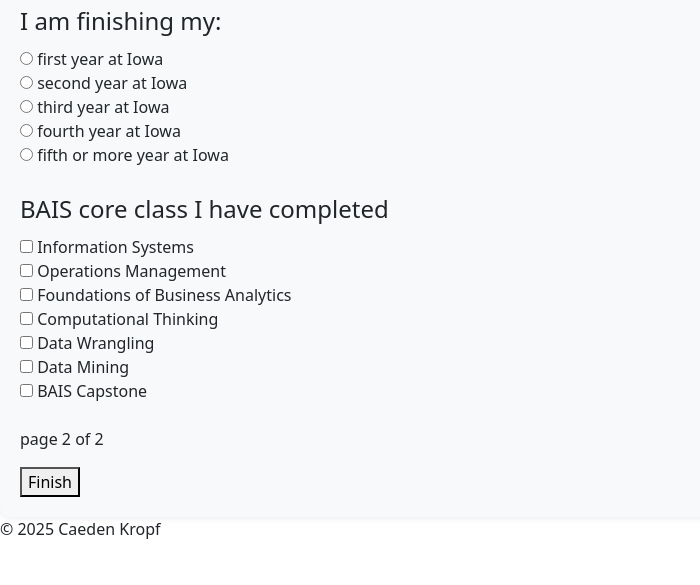
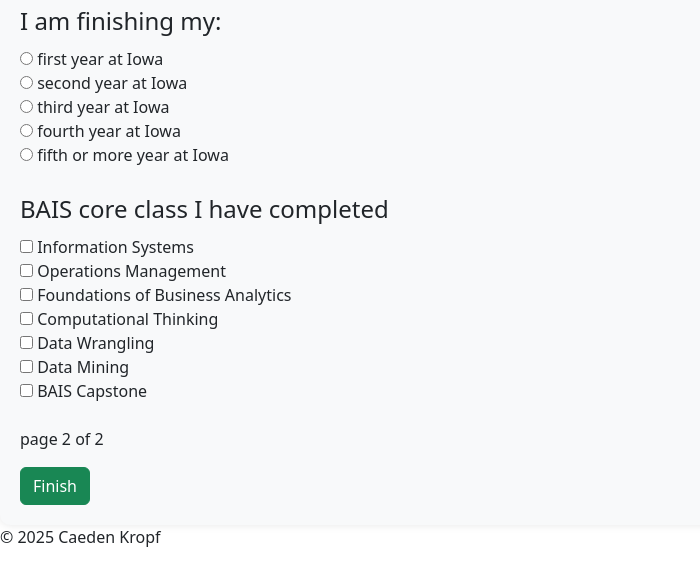
Before and after one commit to CaedenKropf/ckropf_HW9, a plain HTML site: page ckropf_p2.html in a window 1280 px wide. Shown: the part 73-658 px from the top of the page, without its empty margins (0-700 px from the left). Drawn offline with nearby package versions, Linux system fonts and the light colour scheme.

Commit message:
Add .gitignore and improve button accessibility
Added a .gitignore file to exclude common OS, editor, and environment files. Updated form buttons in ckropf_p1.html and ckropf_p2.html to include Bootstrap classes and aria-labels for improved accessibility and clarity.

```diff
--- a/ckropf_p2.html
+++ b/ckropf_p2.html
@@ -65,7 +65,13 @@
           <label for="bc">BAIS Capstone</label><br /><br />
         </fieldset>
         <p>page 2 of 2</p>
-        <button type="submit">Finish</button>
+        <button
+          type="submit"
+          class="btn btn-success"
+          aria-label="Submit survey and go to thank you page"
+        >
+          Finish
+        </button>
       </form>
     </main>
 
```
Also changed, not shown: ckropf_p1.html (+7 -1 lines), 1 other file.
